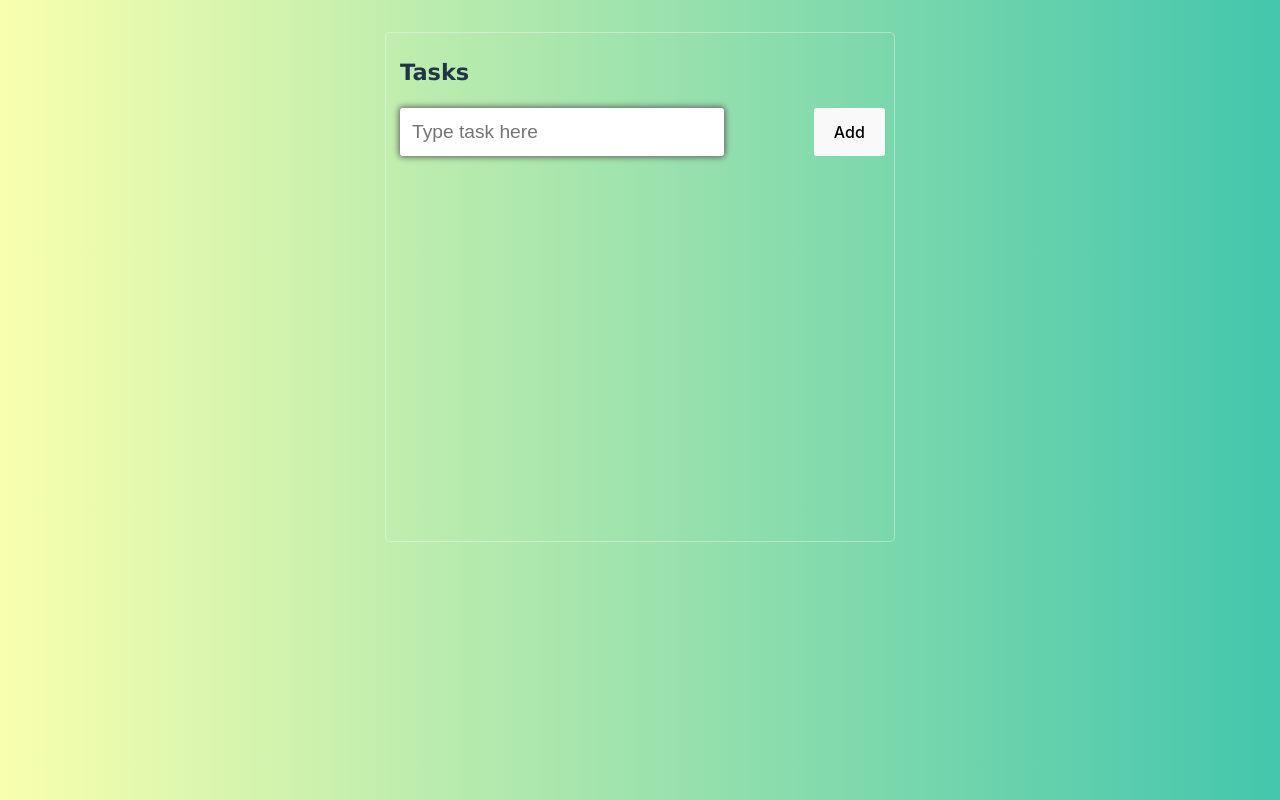
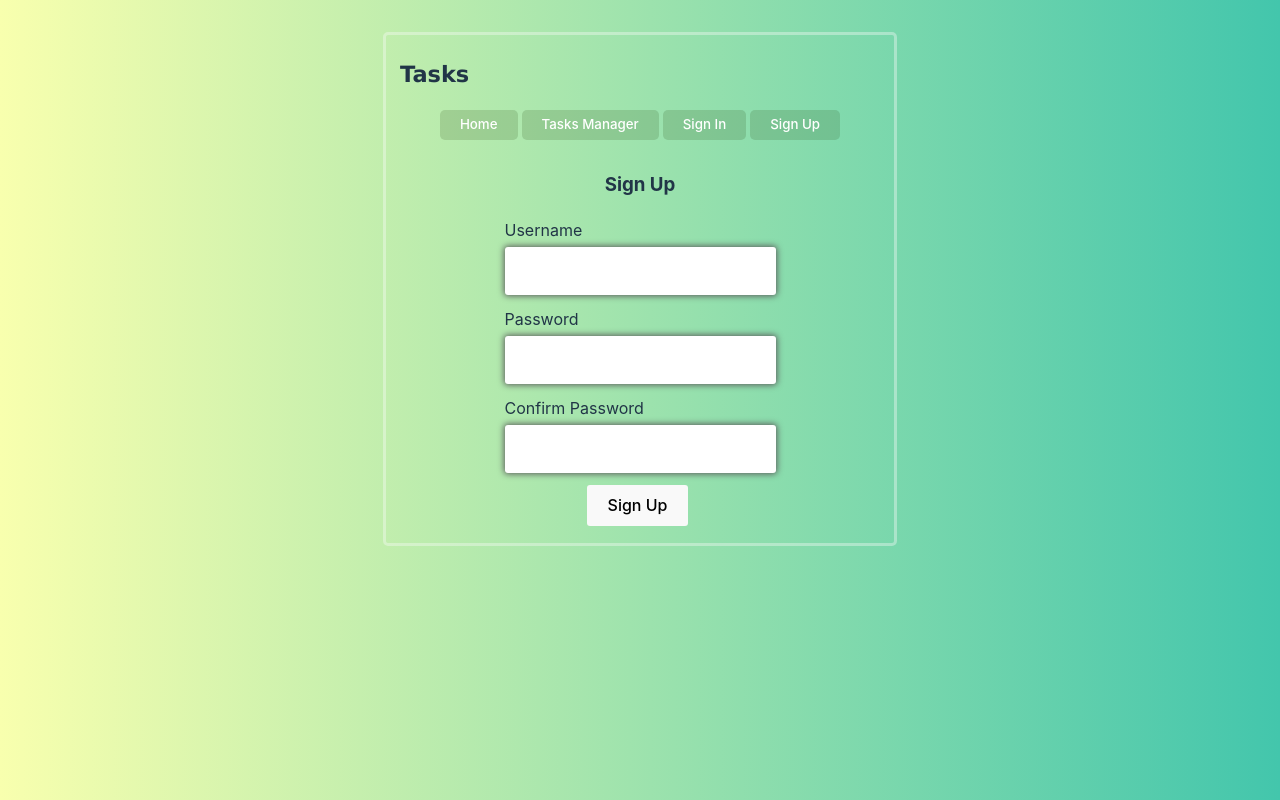
Before and after one commit to marketpanda/todos, a React (Vite) app: page /register in a window 1280 px wide. Built offline with nearby package versions, Linux system fonts and the light colour scheme.

Commit message:
refined css

```diff
--- a/package.json
+++ b/package.json
@@ -12,6 +12,7 @@
   "dependencies": {
     "react": "^18.2.0",
     "react-dom": "^18.2.0",
+    "react-router-dom": "^6.14.2",
     "uuidv4": "^6.2.13"
   },
   "devDependencies": {
--- a/src/App.css
+++ b/src/App.css
@@ -11,18 +11,69 @@ body {
   background: linear-gradient(to right, #F8FFAE, #43C6AC); /* W3C, IE 10+/ Edge, Firefox 16+, Chrome 26+, Opera 12+, Safari 7+ */
 }
 
-form {
+.addTaskForm form {
   margin: 10px 0px;
   padding: 0;
   display: flex;
   flex-direction: row;
   justify-content: space-between;
 
+  vertical-align: middle;
+}
+
+.addTaskForm input {
+  margin: 0;
+}
+
+form {
+  display: flex;
+  flex-direction: column;
+
+  margin: 0;
+  padding: 0;
+  align-items: center;
+}
+
+form label {
+  margin-bottom: 5px;
+}
+
+.condensed {
+  display: flex;
+  flex-direction: column;
+
+}
+
+
+
+.menus {
+  border: 0
+}
+
+.menus ul {
+  display: flex;
+  justify-content: center;
+  height: 42px;
+}
+
+.menus li {
+  color: black;
+  font-size: smaller;
+  background-color: rgba(30, 60, 0, 0.155);
+  height: 30px;
+  border: 0;
+  padding: 0 20px;
+  margin: 0 2px;
+
+}
+
+.menus li:hover {
+  background-color: rgba(30, 60, 0, 0.59);
+  transition: 0.5s;
 }
 
 .wrap {
-  border: 1px solid rgba(250, 250, 250, 0.375);
-
+  border: 3px solid rgba(250, 250, 250, 0.375);
   border-radius: 5px;
   width: 500px;
   min-height: 500px;
@@ -58,12 +109,28 @@ li {
   margin-bottom: 3px;
   border-radius: 5px;
   font-weight: 700;
-  height: 68px;
+  height: 48px;
   flex-direction: row;
   align-items: center;
   justify-content: space-between;
   padding: 2px 10px;
   color: #5b5b5b;
+}
+
+
+.activeButton {
+  color: #ffffff;
+
+}
+
+.inactiveButton {
+  color: #ffffff;
+
+}
+
+.activeButton:hover, .inactiveButton:hover {
+  color: #ffffff;
+
 }
 
 input {
@@ -73,7 +140,6 @@ input {
   padding: 4px 12px;
   box-shadow: 0 0 6px 1px #5b5b5b;
   border-radius: 3px;
-  width: 300px;
-  margin-left: 10px;
+  margin-bottom: 12px;
 
 }
--- a/src/App.tsx
+++ b/src/App.tsx
@@ -1,107 +1,44 @@
 import { useRef, useState } from 'react'
 import './App.css'
-import { v4 as taskId } from 'uuid';
+
+import { NavLink, Routes, Route } from 'react-router-dom';
+import SignUp from './components/SignUp';
+import TaskWrap from './components/TaskWrap';
+import SignIn from './components/SignIn';
+import Front from './components/Front';
 
 
 export default function App() {
-
   interface ATask {
     id:string,
     task: string,
     time: EpochTimeStamp
   }
 
-  const logTime = new Date()
-
+  const [tasks, setTasks] = useState<ATask[]>([])
   const [newTask, setNewTask] = useState('')
-  const [tasks, setTasks] = useState<ATask[]>([])
-
-
-
-
-  const addTask = (e:any) => {
-    const getId = taskId();
-    const getTime = Date.now()
-
-    e.preventDefault();
-    setTasks((current) =>
-      [...current, { id: getId, task: newTask, time: getTime }]
-     )
-    console.log([...tasks, { id: getId, task: newTask, time: 'now'}])
-    setNewTask('')
-  }
-
-
-
-
-  const Edit = () => {
-    console.log('edit')
-  }
-
-
-  const RemoveTask = (id:string) => {
-
-    console.log('removed', id)
-    setTasks(currentTasks => {
-      return currentTasks.filter(task => task.id != id)
-    })
-  }
-
-  const Tasks:any = () => {
-    return (
-      <>
-        <div>
-
-          <ul>
-            {
-              tasks.map(
-                task =>  {
-                  return <li>
-                  {task.task}
-                  <div className='date'>{logTime.getDay()}</div>
-                  <span>
-                    <button onClick={() => Edit()} >
-                      Edit
-                    </button>
-                    <button onClick={() => RemoveTask(task.id)} >
-                      x
-                    </button>
-                  </span>
-                </li>
-                }
-
-              )
-            }
-
-          </ul>
-        </div>
-      </>
-
-    )
-  }
 
 
   return (
     <>
       <div  className='wrap'>
         <h3><span className='title'>Tasks</span></h3>
+        <div className='menus'>
+          <ul>
+            <li><NavLink className={({isActive}) => (isActive ? 'activeButton' : 'inactiveButton')} to='/'>Home</NavLink></li>
+            <li><NavLink className={({isActive}) => (isActive ? 'activeButton' : 'inactiveButton')} to='task_manager'>Tasks Manager</NavLink></li>
+            <li><NavLink className={({isActive}) => (isActive ? 'activeButton' : 'inactiveButton')} to='login'>Sign In</NavLink></li>
+            <li><NavLink className={({isActive}) => (isActive ? 'activeButton' : 'inactiveButton')} to='register'>Sign Up</NavLink></li>
+          </ul>
+        </div>
 
-        <div className='form'>
-          <form>
-            <input
-              type="text"
-              placeholder='Type task here'
-              value={newTask}
-              onChange={(e) => setNewTask(e.target.value)}
-
-
-            />
-            <button onClick={addTask}>Add</button>
-          </form>
-        </div>
-        <Tasks />
+        <Routes>
+          <Route path='/' element={<Front />}></Route>
+          <Route path='register' element={<SignUp />}></Route>
+          <Route path='login' element={<SignIn />}></Route>
+          <Route path='task_manager' element={<TaskWrap newTask={newTask} setNewTask={setNewTask} tasks={tasks} setTasks={setTasks}  />}></Route>
+        </Routes>
       </div>
-
     </>
   )
 }
--- /dev/null
+++ b/src/components/AddTask.tsx
@@ -0,0 +1,23 @@
+
+import { v4 as taskId } from 'uuid';
+
+export function AddTask ({newTask, setNewTask, tasks, setTasks, e}:any) {
+
+    if (newTask == '') return
+
+    const getId = taskId();
+    const getTime = Date.now()
+
+
+    e.preventDefault();
+    setTasks((current:string) =>
+      [...current, { id: getId, task: newTask, time: getTime }]
+     )
+    console.log([...tasks, { id: getId, task: newTask, time: getTime}])
+    setNewTask('')
+
+  }
+
+  const Edit = () => {
+    console.log('edit')
+  }
--- /dev/null
+++ b/src/components/Front.tsx
@@ -0,0 +1,9 @@
+import React from 'react'
+
+const Front = () => {
+  return (
+    <div>Welcome to Tasks Manager</div>
+  )
+}
+
+export default Front
--- /dev/null
+++ b/src/components/SignIn.tsx
@@ -0,0 +1,43 @@
+import React, {useState} from 'react'
+
+export default function SignIn () {
+  const [username, setUsername] = useState('');
+  const [password, setPassword] = useState('');
+
+
+  const signInUser = (e:React.SyntheticEvent) => {
+    e.preventDefault()
+    console.log('registering...')
+    setUsername('')
+    setPassword('')
+
+  }
+
+
+  return (
+    <form onSubmit={signInUser}>
+      <h3>Log In</h3>
+
+      <div className='condensed'>
+        <label htmlFor="username">Username</label>
+        <input id="username" value={username} type="text" onChange={(e) => setUsername(e.target.value)} />
+
+      </div>
+      <div className='condensed'>
+        <label htmlFor="password">Password</label>
+        <input value={password} type="password" onChange={(e) => setPassword(e.target.value)}  />
+
+      </div>
+
+
+
+
+
+
+
+
+      <button>Sign In</button>
+
+    </form>
+  )
+}
--- /dev/null
+++ b/src/components/SignUp.tsx
@@ -0,0 +1,43 @@
+import React, {useState} from 'react'
+
+export default function Signup () {
+  const [username, setUsername] = useState('');
+  const [password, setPassword] = useState('');
+  const [confirmPassword, setConfirmPassword] = useState('')
+
+  const signUpUser = (e:React.SyntheticEvent) => {
+    e.preventDefault()
+    console.log('registering...')
+    setUsername('')
+    setPassword('')
+    setConfirmPassword('')
+  }
+
+
+  return (
+    <form onSubmit={signUpUser}>
+      <h3>Sign Up</h3>
+      <div className='condensed'>
+        <label htmlFor="username">Username</label>
+        <input id="username" value={username} type="text" onChange={(e) => setUsername(e.target.value)} />
+      </div>
+
+      <div className='condensed'>
+        <label htmlFor="password">Password</label>
+        <input value={password} type="password" onChange={(e) => setPassword(e.target.value)} />
+      </div>
+
+      <div className='condensed'>
+        <label htmlFor="confirmPassword">Confirm Password</label>
+        <input value={confirmPassword} type="password" onChange={(e) => setConfirmPassword(e.target.value)} />
+      </div>
+
+
+
+
+
+
+      <button>Sign Up</button>
+    </form>
+  )
+}
--- /dev/null
+++ b/src/components/TaskForm.tsx
@@ -0,0 +1,19 @@
+import React from 'react'
+import { AddTask } from './AddTask'
+
+export default function TaskForm ({newTask, setNewTask, setTasks, tasks}:any) {
+
+    return (
+        <div className='addTaskForm'>
+            <form>
+                <input
+                    type="text"
+                    placeholder='Type task here'
+                    value={newTask}
+                    onChange={(e) => setNewTask(e.target.value)}
+                />
+                <button onClick={(e) => AddTask({newTask, setNewTask, tasks, setTasks, e})}>Add</button>
+            </form>
+        </div>
+    )
+}
--- /dev/null
+++ b/src/components/TaskWrap.tsx
@@ -0,0 +1,15 @@
+import React from 'react'
+import TaskForm from './TaskForm'
+import Tasks from './Tasks'
+
+export default function TaskWrap ({
+  newTask, setNewTask, tasks, setTasks
+}:any) {
+
+  return (
+    <>
+      <TaskForm newTask={newTask} setNewTask={setNewTask} tasks={tasks} setTasks={setTasks} />
+      <Tasks tasks={tasks}  setTasks={setTasks} />
+    </>
+  )
+}
--- /dev/null
+++ b/src/components/Tasks.tsx
@@ -0,0 +1,41 @@
+import React, { useState } from 'react'
+
+
+export default function Tasks({tasks, setTasks}:any) {
+
+  const RemoveTask = (id:string) => {
+    setTasks((currentTasks:any) => {
+      return currentTasks.filter((task: { id: string }) => task.id != id)
+    })
+    console.log('removed', id)
+
+  }
+
+  return (
+      <>
+        <div>
+          <ul>
+            {
+              tasks.map(
+                (task: { task: string, id:string }) =>  {
+                  return <li key={task.id}>
+                    {task.task}
+                    <div className='date'>"date"</div>
+                    <span>
+                      {/* <button onClick={() => Edit()} >
+                        Edit
+                      </button>
+                      */}
+                      <button onClick={() => RemoveTask(task.id)} >
+                        x
+                      </button>
+                    </span>
+                  </li>
+                }
+              )
+            }
+          </ul>
+        </div>
+      </>
+    )
+}
--- a/src/main.tsx
+++ b/src/main.tsx
@@ -2,9 +2,10 @@ import React from 'react'
 import ReactDOM from 'react-dom/client'
 import App from './App.tsx'
 import './index.css'
+import { BrowserRouter } from 'react-router-dom'
 
 ReactDOM.createRoot(document.getElementById('root')!).render(
   <React.StrictMode>
-    <App />
+    <BrowserRouter><App /></BrowserRouter>
   </React.StrictMode>,
 )
```
Also changed, not shown: src/components/Task.tsx (deleted), 1 other file (tests, documents, lock files or other folders).
